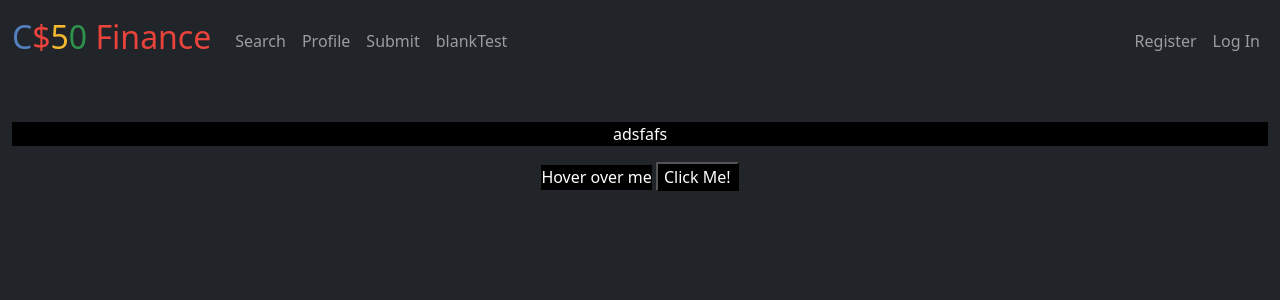
After one commit to JonathanC13/CS50ProjRaceSubmissions, a Flask app: page /blankTest in a window 1280 px wide. The commit adds this page. Shown: the top 300 px of the page. Run offline with Flask 3, Linux system fonts and the light colour scheme; some libraries are stand-ins or nearby versions.

Commit message:
used pure css for tooltip

```diff
--- a/app.py
+++ b/app.py
@@ -34,6 +34,10 @@ def after_request(response):
 def index():
     """Home page: show the latest race submissions"""
     return render_template("home.html", page_type="Home")
+
+@app.route("/blankTest")
+def blankTest():
+    return render_template("blankTest.html")
 
 
 @app.route("/nav_index_JS", methods=["POST"])
--- a/static/js.js
+++ b/static/js.js
@@ -317,7 +317,8 @@ function build_submission_section(results, mode) {
     //console.log(results);
 
     var html_section =
-    `<div class="row">
+    `<button data-toggle="tooltip" title="text">AAAA</button>
+    <div class="row">
         <div class="col-sm-1"></div>
         <div id="submission_col" class="col-sm-10">
             <div id="subtitle_div">
@@ -364,12 +365,13 @@ function build_submission_section(results, mode) {
                         </div>
                     </div>
                     <div class="col-sm-3 textLeftAlign sinkCol">
-                        <div class="sinkDiv">
-                            <button type="button" class="btn btn-secondary" data-bs-toggle="tooltip" data-bs-placement="top" title="Tooltip on topAAA">
-                                Tooltip on top
-                            </button>
+                        <button id="tooltip" type="button">Click Me!
+                            <span id="tooltiptext">Tooltip text</span>
+                        </button>
+                        <button id="tooltip" type="button">Click Me2!
+                            <span id="tooltiptext">Tooltip text2</span>
+                        </button>
 
-                        </div>
                     </div>
 
                 </div>
@@ -736,6 +738,7 @@ async function searchSuggestionsListener(evt) {
 
 
 $( document ).ready(function() {
+
     //console.log( "ready!" );
     var page_type = document.getElementById("page_type") == null ? '' : document.getElementById("page_type").value;
     //console.log(page_type);
@@ -967,6 +970,17 @@ $( document ).ready(function() {
         i ++;
     }
 
+    // bootstrap v5 +, enable tooltip manually
+    // for pages with scroll, it causes "javascript added non-passive event listener to a scroll-blocking" error
+    /*
+    var tooltipTriggerList = [].slice.call(document.querySelectorAll('[data-bs-toggle="tooltip"]'))
+    var tooltipList = tooltipTriggerList.map(function (tooltipTriggerEl) {
+        return new bootstrap.Tooltip(tooltipTriggerEl)
+    })
+    */
+
+
+
 
 });
 
--- a/static/styles.css
+++ b/static/styles.css
@@ -209,3 +209,44 @@ textarea {
 .textLeftAlign {
     text-align: left;
 }
+
+
+#aaaa {
+    background-color: black;
+    color: white;
+}
+
+
+/* Tooltip container */
+/* *Have to use id (#) instead of class (.) for this to work */
+#tooltip {
+    position: relative;
+    display: inline-block;
+    border-bottom: 1px dotted black; /* If you want dots under the hoverable text */
+
+    background-color: black;
+    color: white;
+  }
+
+  /* Tooltip text */
+  #tooltip #tooltiptext {
+    visibility: hidden;
+    width: 120px;
+    background-color: black;
+    color: #fff;
+    text-align: center;
+    padding: 5px 0;
+    border-radius: 6px;
+
+    /* Position the tooltip text - see examples below! */
+    position: absolute;
+    z-index: 1;
+    bottom: 100%;
+    left: 50%;
+    margin-left: -60px;
+  }
+
+  /* Show the tooltip text when you mouse over the tooltip container */
+  #tooltip:hover #tooltiptext {
+    visibility: visible;
+  }
--- /dev/null
+++ b/templates/blankTest.html
@@ -0,0 +1,24 @@
+{% extends "layout.html" %}
+
+{% block main%}
+    <p id="aaaa">adsfafs</p>
+    <div id="tooltip">Hover over me
+        <span id="tooltiptext">Tooltip text</span>
+    </div>
+    <button id="tooltip" type="button">Click Me!
+        <span id="tooltiptext">Tooltip text</span>
+    </button>
+{% endblock %}
+
+
+<!--
+    <button type="button" class="btn btn-secondary" data-bs-toggle="tooltip" data-bs-placement="top" title="Tooltip top">
+        Tooltip on top
+    </button>
+    <button type="button" class="btn btn-secondary" data-bs-toggle="tooltip" data-bs-placement="left" title="Tooltip left">
+        Tooltip on left
+    </button>
+    <button type="button" class="btn btn-secondary" data-bs-toggle="tooltip" data-bs-placement="bottom" title="Tooltip bottom">
+        Tooltip on bottom
+    </button>
+    -->
--- a/templates/layout.html
+++ b/templates/layout.html
@@ -35,6 +35,7 @@
                         <li class="nav-item"><a class="nav-link" onclick="nav_search_JS()">Search</a></li> <!--href="/nav_search-->
                         <li class="nav-item"><a class="nav-link" onclick="nav_profile_JS()">Profile</a></li>
                         <li class="nav-item"><a class="nav-link" onclick="nav_submit_JS()">Submit</a></li>
+                        <li class="nav-item"><a class="nav-link" href="/blankTest">blankTest</a></li>
                     </ul>
                     {% if session["user_id"] %}
                         <ul class="navbar-nav ms-auto mt-2">
```
